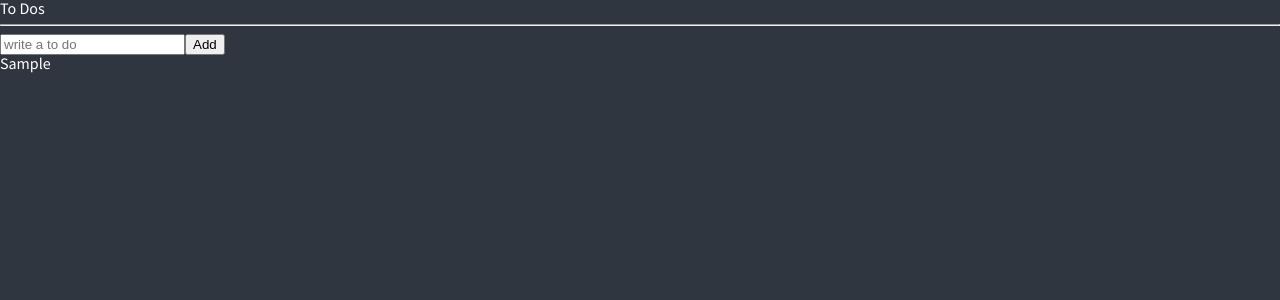
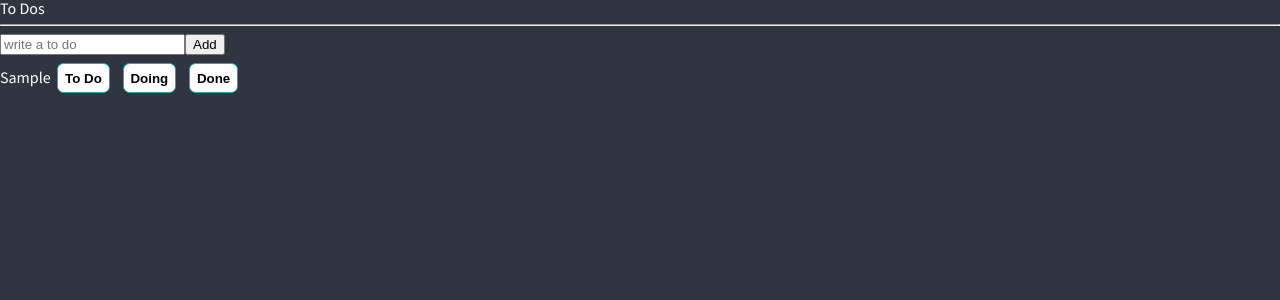
Before and after one commit to junseokoh-hub/react-todo-practice, a React (Create React App) app: page / in a window 1280 px wide. Both pictures are taken after typing "Sample" into the empty fields and a click on the button "Add". Shown: the top 300 px of the page. Built offline with nearby package versions, Linux system fonts and the light colour scheme.

Commit message:
refactoring with new components

```diff
--- /dev/null
+++ b/src/Components/CreateToDo.tsx
@@ -0,0 +1,32 @@
+import { useForm } from "react-hook-form";
+import { useSetRecoilState } from "recoil";
+import { toDoState } from "../atoms";
+
+interface IForm {
+  toDo: string;
+}
+
+function CreateToDo() {
+  const setToDos = useSetRecoilState(toDoState);
+  const { register, handleSubmit, setValue } = useForm<IForm>();
+
+  const handleValid = ({ toDo }: IForm) => {
+    setToDos((oldToDos) => [
+      { text: toDo, id: Date.now(), category: "TO_DO" },
+      ...oldToDos,
+    ]);
+    setValue("toDo", "");
+  };
+
+  return (
+    <form onSubmit={handleSubmit(handleValid)}>
+      <input
+        {...register("toDo", { required: "Please write a To Do" })}
+        placeholder="write a to do"
+      />
+      <button>Add</button>
+    </form>
+  );
+}
+
+export { CreateToDo };
--- /dev/null
+++ b/src/Components/ToDo.tsx
@@ -0,0 +1,31 @@
+import styled from "styled-components";
+import { IToDo } from "../atoms";
+
+const Btn = styled.button`
+  margin: 0 0.5em;
+  padding: 0.5em;
+  border: 1px solid #22a6b3;
+  border-radius: 0.5em;
+  background-color: #fff;
+  color: #000;
+  font-weight: 600;
+  cursor: pointer;
+  transition: all 0.1s ease-in-out;
+  &:active {
+    background-color: #22a6b3;
+    transform: scale(0.95);
+  }
+`;
+
+function ToDo({ text }: IToDo) {
+  return (
+    <li>
+      <span>{text}</span>
+      <Btn>To Do</Btn>
+      <Btn>Doing</Btn>
+      <Btn>Done</Btn>
+    </li>
+  );
+}
+
+export { ToDo };
--- a/src/Components/ToDoList.tsx
+++ b/src/Components/ToDoList.tsx
@@ -1,48 +1,20 @@
-import { useForm } from "react-hook-form";
-import { atom, useRecoilState } from "recoil";
-
-interface IForm {
-  toDo: string;
-}
-
-interface IToDo {
-  text: string;
-  id: number;
-  category: "TO_DO" | "DOING" | "DONE";
-}
-
-const toDoState = atom<IToDo[]>({
-  key: "toDo",
-  default: [],
-});
+import { useRecoilValue } from "recoil";
+import { toDoState } from "../atoms";
+import { CreateToDo } from "./CreateToDo";
+import { ToDo } from "./ToDo";
 
 function ToDoList() {
-  const [toDos, setToDos] = useRecoilState(toDoState);
-
-  const { register, handleSubmit, setValue } = useForm<IForm>();
-  const handleValid = ({ toDo }: IForm) => {
-    setToDos((oldToDos) => [
-      { text: toDo, id: Date.now(), category: "TO_DO" },
-      ...oldToDos,
-    ]);
-    setValue("toDo", "");
-  };
+  const toDos = useRecoilValue(toDoState);
   console.log(toDos);
 
   return (
     <div>
       <h1>To Dos</h1>
       <hr />
-      <form onSubmit={handleSubmit(handleValid)}>
-        <input
-          {...register("toDo", { required: "Please write a To Do" })}
-          placeholder="write a to do"
-        />
-        <button>Add</button>
-      </form>
-      <ul>
-        {toDos.map((item) => (
-          <li key={item.id}>{item.text}</li>
+      <CreateToDo />
+      <ul style={{ marginTop: "0.5em" }}>
+        {toDos.map((toDo) => (
+          <ToDo key={toDo.id} {...toDo} />
         ))}
       </ul>
     </div>
--- /dev/null
+++ b/src/atoms.tsx
@@ -0,0 +1,12 @@
+import { atom } from "recoil";
+
+export interface IToDo {
+  text: string;
+  id: number;
+  category: "TO_DO" | "DOING" | "DONE";
+}
+
+export const toDoState = atom<IToDo[]>({
+  key: "toDo",
+  default: [],
+});
```
